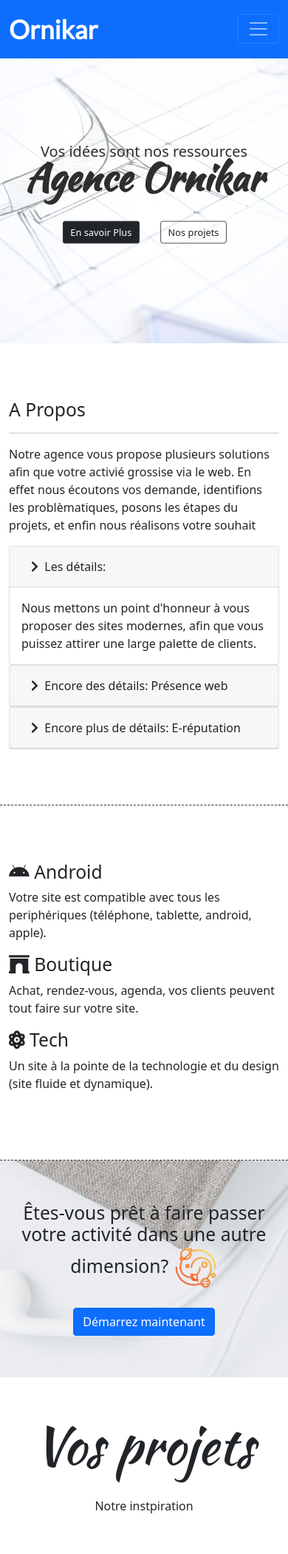
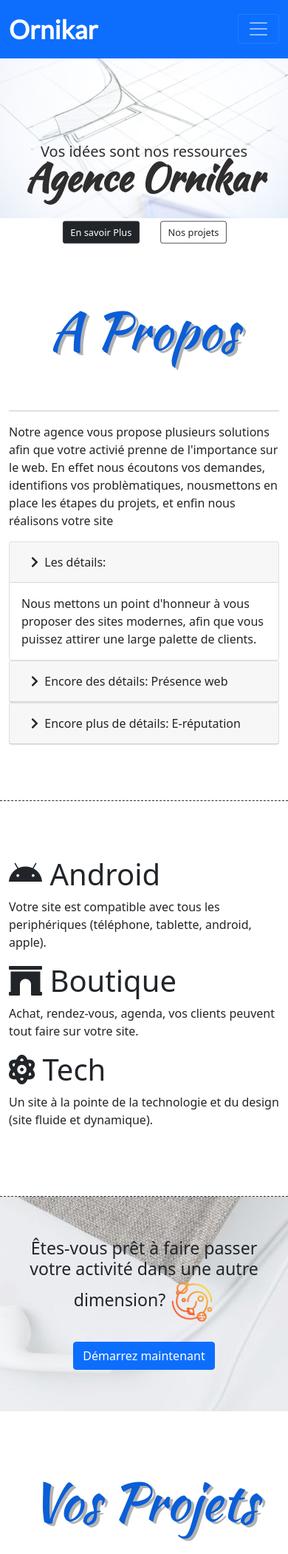
Before and after one commit to RENZOZ78/ORNIKAR, a PHP site: page / in a window 390 px wide; the page is wider, and only the part inside the window is pictured. Shown: the top 2101 px of that part at 74% size. Run offline with PHP 8.4, Linux system fonts and the light colour scheme; some libraries are stand-ins or nearby versions.

Commit message:
modif titres & rev responsive index

```diff
--- a/index.html
+++ b/index.html
@@ -72,14 +72,14 @@
         </div>
     </header>
 
-    <!-- SECTION A PROPOS-->
+    <!-- SECTION ABOUT-->
     <section id="aPropos">
         <div class="container">
             <div class="row">
                 <div class="col-md-6" data-aos="zoom-in-right" data-aos-duration="1000" >
-                    <h2>A Propos</h2>
+                    <h2 class="about text-center">A Propos</h2>
                     <hr>
-                    <p>Notre agence vous propose plusieurs solutions afin que votre activié grossise via le web. En effet nous écoutons vos demande, identifions les problèmatiques, posons les étapes du projets, et enfin nous réalisons votre souhait</p>
+                    <p>Notre agence vous propose plusieurs solutions afin que votre activié prenne de l'importance sur le web. En effet nous écoutons vos demandes, identifions vos problèmatiques, nousmettons en place les étapes du projets, et enfin nous réalisons votre site</p>
                 </div>
 
                 <div class="col-md-6" data-aos="zoom-in-left" >
@@ -146,17 +146,17 @@
             <div class="row">
                 <div class="col-md-4" data-aos="fade-up"
  data-aos-duration="1000" >
-                    <h2><i class="fab fa-android"  ></i>&nbsp;Android</h2>
+                    <h3 class="icone_titre"><i class="fab fa-android"  ></i>&nbsp;Android</h3>
                     <p>Votre site est compatible avec tous les periphériques (téléphone, tablette, android, apple).</p>
                 </div>
                 <div class="col-md-4" data-aos="fade-up"
  data-aos-duration="1500"  >
-                    <h2><i class="fas fa-archway" ></i>&nbsp;Boutique</h2>
+                    <h3 class="icone_titre"=><i class="fas fa-archway" ></i>&nbsp;Boutique</h3>
                     <p>Achat, rendez-vous, agenda, vos clients peuvent tout faire sur votre site.</p>
                 </div>
                 <div class="col-md-4" data-aos="fade-left"
  data-aos-duration="1000" >
-                    <h2><i class="fas fa-atom"  ></i>&nbsp;Tech</h2>
+                    <h3 class="icone_titre"><i class="fas fa-atom"  ></i>&nbsp;Tech</h3>
                     <p>Un site à la pointe de la technologie et du design (site fluide et dynamique).</p>
                 </div>
             </div>
@@ -169,7 +169,7 @@
     <section id="ban1" class="py-2">
         <div class="container py-5" data-aos="fade-left"
 data-aos-duration="2000" >
-            <h2 class="pb-3">Êtes-vous prêt à faire passer votre activité dans une autre dimension?  <img src="img/galaxy2.png" height="60px" width="60px" pt-3 alt="">
+            <h3 class="pb-3">Êtes-vous prêt à faire passer votre activité dans une autre dimension?  <img src="img/galaxy2.png" height="60px" width="60px" pt-3 alt="">
              </h2>
             <!-- d-none dm-block = technique pour faire disparaitre un element texte a partir de la taille ecran medium -->
             <p class="text-dark d-none d-md-block">Lorem, ipsum dolor sit amet consectetur adipisicing elit. Aperiam odio soluta fugit officiis nulla distinctio, ab tempore quaerat consequuntur. Aut?</p>
@@ -240,12 +240,11 @@ data-aos-duration="2000" >
                 <div class="col-lg-4 carte">
                     <div class="threeCards">
                         <div class="header">
-                            <h2 class="carte_prix" >A partir de<span id="spanPrix">  350€</span> </h2>
+                            <h3 class="carte_prix" >A partir de<span id="spanPrix">  350€</span> </h3>
                             <div class="type">
                                 <h2>Votre site </h2>
                             </div>
                         </div>
-
                         <div class="details">Site static</div>
                         <div class="details">Site dynamique</div>
                         <div class="details">Gestion de site</div>
@@ -257,17 +256,15 @@ data-aos-duration="2000" >
                 <div class="col-lg-4 carte">
                     <div class="threeCards">
                         <div class="header">
-
                             <div class="type">
                                 <h2>Publicité</h2>
                                 <!-- <p class="">Ramener des clients sur votre site</p> -->
                             </div>
-                            <h2 class="carte_prix" >A partir de <span id="spanPrix">  300€</span> / mois</h2>
+                            <h3 class="carte_prix" >A partir de <span id="spanPrix"> 300€</span> /mois</h3>
                             <div>
-                                <h2 class="promes" >Lorem, ipsum dolor sit amet consectetur adipisicing elit. Accusamus, quisquam.</h2>
+                                <h2 class="promes" ></h2>
                             </div>
                         </div>
-
                         <div class="details">Facebook</div>
                         <div class="details">Instagram</div>
                         <div class="details">Snapchat</div>
@@ -279,7 +276,7 @@ data-aos-duration="2000" >
                 <div class="col-lg-4 carte">
                     <div class="threeCards">
                         <div class="header">
-                            <h2 class="carte_prix" >A partir de<span id="spanPrix">  200€</span> / mois</h2>
+                            <h3 class="carte_prix" >A partir de<span id="spanPrix">  200€</span> /mois</h3>
                             <div class="type">
                                 <h2>E-réputation</h2>
                             </div>
@@ -303,7 +300,7 @@ data-aos-duration="2000" >
        <div class="container">
            <div class="row">
                <div class="col-md-6 competences"  data-aos="fade-right" data-aos-offset="300" >
-                   <h2>Nos compétences</h2>
+                   <h2 class=" competences text-center">Nos compétences</h2>
                    <hr>
                    <p>
                        Nous vous assurons une prestation de qualités afin que votre activité et que votre réputaiton augmente rapidement sur internet.
--- a/style.css
+++ b/style.css
@@ -2,13 +2,22 @@
 body{
     box-sizing: border-box;
 }
+
+/* GENERAL */
+h2{
+  font-size: 70px;
+padding-top: 80px;
+padding-bottom: 50px;
+font-family: 'Kaushan Script';
+}
+
 /*Header*/
 
 header{
     background: url('img/bgphotshop.png')  ;
     background-size: cover;
     background-position: center;
-    height: 95vh;
+    height: 55vh;
 }
 
 .text-intro{
@@ -63,12 +72,20 @@ h1{
 }
 
 
-/*                  -----------------------------A PROPOS ---------------------- */
+/* -A PROPOS ---------------------- */
 
 #aPropos{
-    margin-top: 75px;
+    margin-top: 30px;
     padding-bottom: 75px;
     border-bottom: 1px dashed #2f2d2d;
+}
+h2.about{
+  font-size: 70px;
+  padding-top: 80px;
+  padding-bottom: 50px;
+  font-family: 'Kaushan Script';
+  margin: 0 auto;
+  width: 100%;
 }
 
 /* ---------------------------Trois icones */
@@ -76,6 +93,9 @@ h1{
     padding-top: 75px;
     padding-bottom:75px;
     border-bottom: 1px dashed #2f2d2d;
+}
+.icone_titre{
+  font-size: 40px;
 }
 
 /*--------------------------- 1er banniere */
@@ -116,6 +136,13 @@ h2.titre_site{
    color: #22a7f0;
 }
 
+h2{
+  text-transform: capitalize;
+  color: #0b5ed7;
+  margin-top: 30px;
+  text-shadow: 4px 3px 0px rgba(0,0,0,0.3);
+}
+
 /*------------------------------- seconde banniere */
 
 #ban2{
@@ -134,7 +161,7 @@ h2.titre_site{
     font-weight: 400;
 }
 
-/*-------------------------------------- Cartes */
+/*-------------------------------------- Cartes prix */
 
 .offreH{
     font-size: 70px;
@@ -166,26 +193,24 @@ h2.titre_site{
     background: rgba(216, 216, 216, 0.5)
 }
 
-header h2{
+.header h3{
     margin: 0;
     position: relative;
     top: 130px;
     text-align: center;
     font-family: 'Lato';
     font-size: 15px;
-
-
 }
 
 h2.carte_prix{
 top: 200px;
-margin-top: 200px;
+/* margin-top: 200px; */
+padding-top: 10px;
+text-align: center;
 }
 
-
-
-#spanPrix{
-    font-size: 40px;
+span#spanPrix{
+    font-size: 30px;
     height: 50px;
 }
 
@@ -256,7 +281,7 @@ h2.promess{
 
 }
 
-/* progress-------------------------- */
+/* progress competences-------------------------- */
 
 #progress{
     border-top: 1px dashed #000;
@@ -264,6 +289,10 @@ h2.promess{
     padding-top: 100px;
     padding-bottom: 100px;
 
+}
+h2.competences{
+  font-size: 40px;
+  padding-top: 0;
 }
 
 
@@ -277,7 +306,7 @@ h2.promess{
 }
 
 
-/*------------------ MEIDA QUERY */
+/*------------------ MEDIA QUERY */
 
 @media screen and (max-width: 1200px){
     /* header{
@@ -302,14 +331,14 @@ h2.promess{
 
     header{
         width: 100%;
-        height: 5000px;
+        height: 500px;
     }
 
 }
 
 @media screen and (max-width: 800px){
     header{
-        height: 75vh;
+        height: 45vh;
     }
     .preTxt{
         font-size: 30px;
@@ -322,11 +351,12 @@ h2.promess{
         padding: 100px auto;
 
     }
+
 }
 
 @media screen and (max-width: 762px){
     header{
-        height: 55vh;
+        height: 35vh;
     }
    #progress{
        padding-top : 30px;
@@ -342,16 +372,19 @@ h2.promess{
     .text-intro{
         padding-top: 200px ;
     }
+    h2.competences{
+      font-size: 70px;
+    }
 }
 
 
 
 @media screen and (max-width: 500px){
     header{
-        height: 55vh;
+        height: 35vh;
     }
     .text-intro {
-        padding-top: 500px;
+        padding-top: 200px;
     }
     .text-intro a{
         transform: scale(0.8);
@@ -365,6 +398,10 @@ h2.promess{
     h1{
         font-size: 51px;
     }
+    /* h2{
+      font-size: 40px;
+      padding-top: 50px;
+    } */
  }
 
 
```
